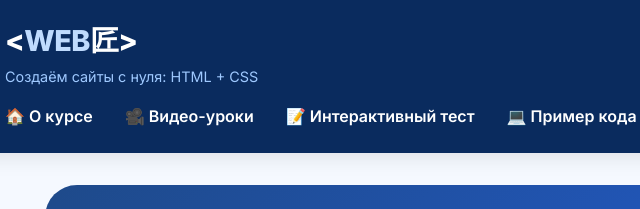
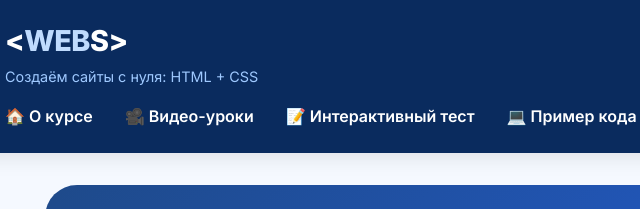
Before and after one commit to manera8/web-course-html-css, a plain HTML site: page index.html in a window 1280 px wide. Shown: the top 209 px of the page, 27-667 px from the left. Drawn offline with Linux system fonts and the light colour scheme.

Commit message:
Add course website

```diff
--- a/index.html
+++ b/index.html
@@ -261,7 +261,7 @@
 
 <header>
     <div class="logo">
-        <h1>&lt;<span>WEB</span>匠&gt;</h1>
+        <h1>&lt;<span>WEB</span>S&gt;</h1>
         <p>Создаём сайты с нуля: HTML + CSS</p>
     </div>
     <nav>
```
